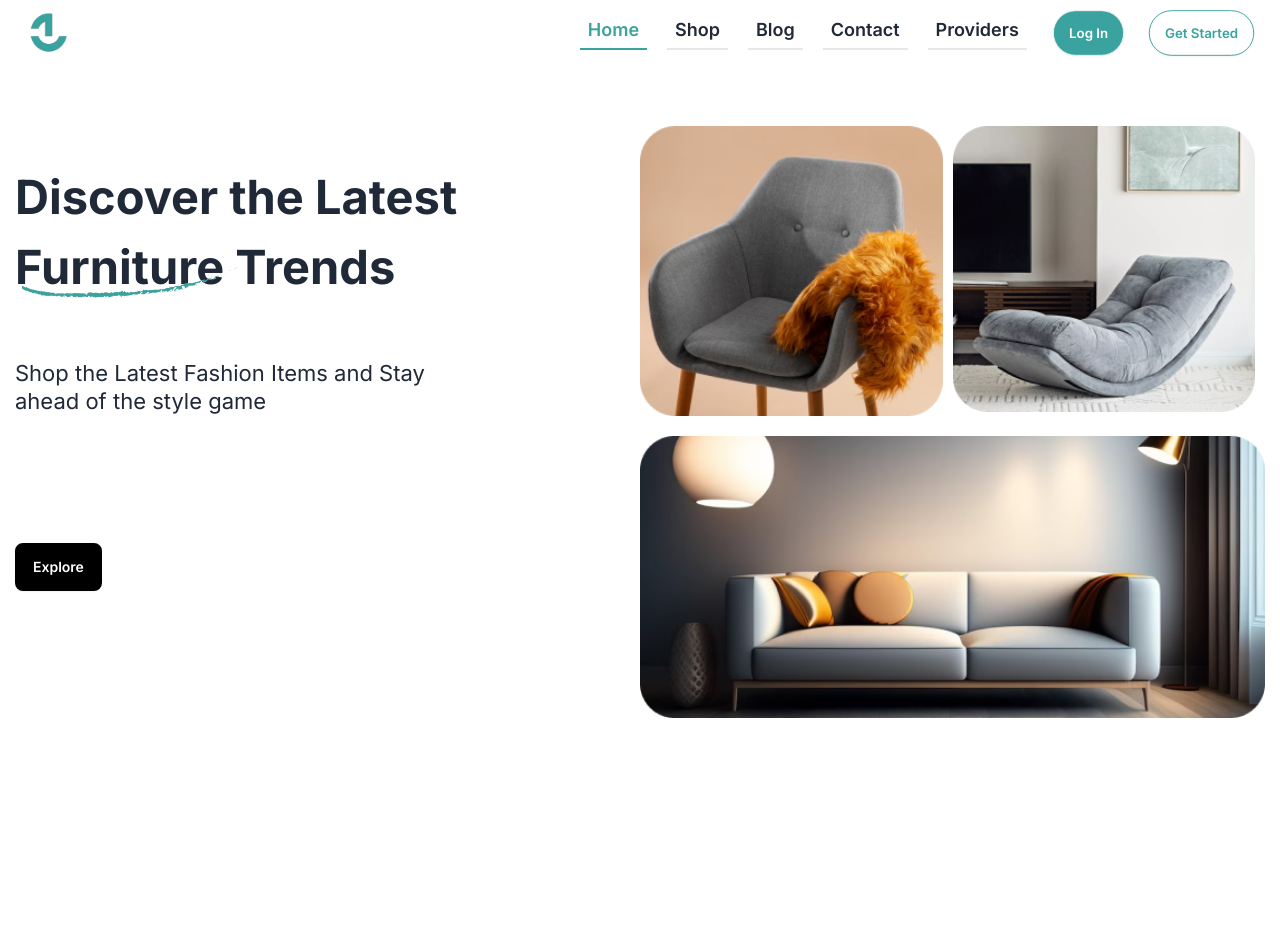
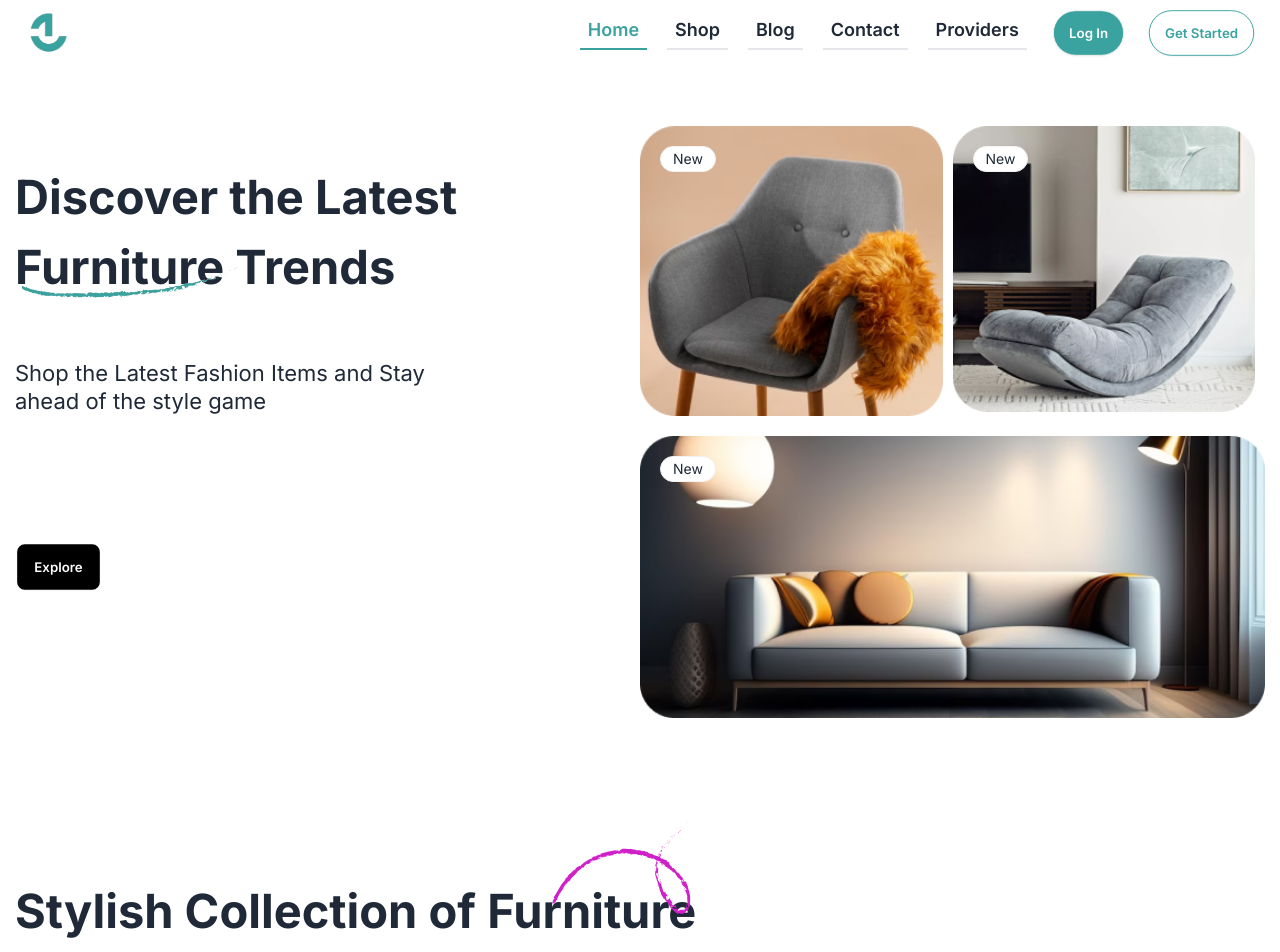
Before and after one commit to Mohammadarifcoding/Furnishop-Client, a React (Create React App) app: page / in a window 1280 px wide. Shown: the top 952 px of the page. Before the commit the page ends 806 px from the top, so only its background shows below. Built offline with nearby package versions, Linux system fonts and the light colour scheme.

Commit message:
Added the title for the collection section

```diff
--- a/src/Components/Layout/Layout.tsx
+++ b/src/Components/Layout/Layout.tsx
@@ -4,7 +4,7 @@ import Navbar from '../Shared/Navbar/Navbar.tsx';
 
 const Layout = () => {
     return (
-        <div>
+        <div className='overflow-hidden'>
            <Navbar></Navbar>
             <Outlet></Outlet>
         </div>
--- a/src/Components/Pages/Home/Banner/Banner.tsx
+++ b/src/Components/Pages/Home/Banner/Banner.tsx
@@ -23,7 +23,7 @@ const Banner = () => {
                     </div>
                     <p className='lg:mt-[56px] md:text-[22px] sm:text-xl text-base lg:text-[22px] mt-[10px] text-center lg:text-start'>Shop the Latest Fashion Items and Stay ahead of the style game</p>
 
-                    <div className='flex lg:justify-start justify-center lg:mt-32 mt-[30px]'>
+                    <div className='lg:flex hidden lg:justify-start justify-center lg:mt-32 mt-[30px]'>
                         <button className='btn bg-black border-2 border-black hover:bg-[#1b1b1b] text-white'>Explore</button>
                     </div>
                 </div>
@@ -34,8 +34,12 @@ const Banner = () => {
                         <BannerImage img='/Asset/Banner/Banner1.png'></BannerImage>
                         <BannerImage img='/Asset/Banner/Banner2.png'></BannerImage>
                     </div>
-                    <div className="w-full">
+                    <div className="w-full relative">
+                    <span className="badge absolute top-5 left-5 p-3">New</span>
                         <img className="w-full" src="/Asset/Banner/Banner3.png" alt="" />
+                    </div>
+                    <div className='flex lg:hidden rounded-none lg:justify-start justify-center lg:mt-20 mt-[30px]'>
+                        <button className='btn bg-black border-2 border-black hover:bg-[#1b1b1b] text-white'>Explore</button>
                     </div>
                 </div>
             </div>
--- a/src/Components/Pages/Home/Banner/ReUse/BannerImage.tsx
+++ b/src/Components/Pages/Home/Banner/ReUse/BannerImage.tsx
@@ -6,8 +6,10 @@ type baImage = {
 
 const BannerImage:React.FC<baImage> = ({img}) => {
     return (
-        <div className="pr-[10px] w-[50%]">
+        <div className="pr-[10px] w-[50%] relative">
+            <span className="badge absolute top-5 left-5 p-3">New</span>
         <img className="w-full" src={img} alt="" />
+
     </div>
     );
 };
--- a/src/Components/Pages/Home/Collection/Collection.tsx
+++ b/src/Components/Pages/Home/Collection/Collection.tsx
@@ -1,11 +1,19 @@
 import React from 'react';
 
-const Collection:React.FC = () => {
+const Collection: React.FC = () => {
     return (
-        <div className='py-20 xl:px-0 lg:px-[20px] px-[20px]'>
-           {/*  */}
+        <div className='sm:py-20 sm:mt-[160px]  mt-20 xl:px-0 lg:px-[20px] px-[20px]'>
+            {/* Colletion title */}
             <div>
-
+                <h2 className='lg:text-start text-center md:text-[47px] text-[28px] leading-[50px] font-bold'>Stylish Collection of <span className='relative'>
+                    Furniture{' '}
+                    <img
+                        className="lg:max-w-[220px] lg:left-16  lg:-top-[60px] -top-[40px]  left-20 absolute md:max-w-[200px] max-w-[100px] "
+                        src="/Asset/Collection/textImage.svg"
+                        alt=""
+                    />{' '}
+                </span>  </h2>
+                <p className='lg:mt-[20px] md:text-[22px] sm:text-xl text-base lg:text-[22px]  max-w-[700px] text-[Gray] mt-[10px] text-center lg:text-start'>Stay updated with our information and engaging blog posts about modern Furniture and Fashion on the industry</p>
             </div>
         </div>
     );
```
Also changed, not shown: public/Asset/Collection/textImage.svg (added).
